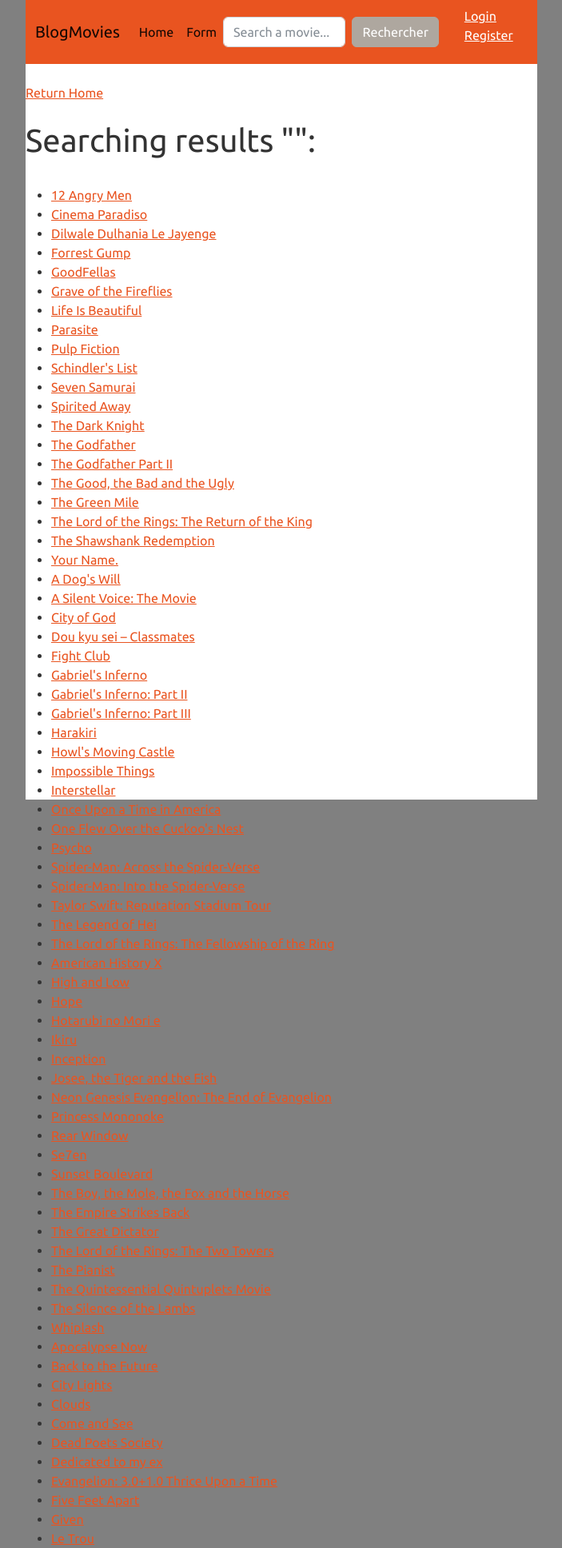
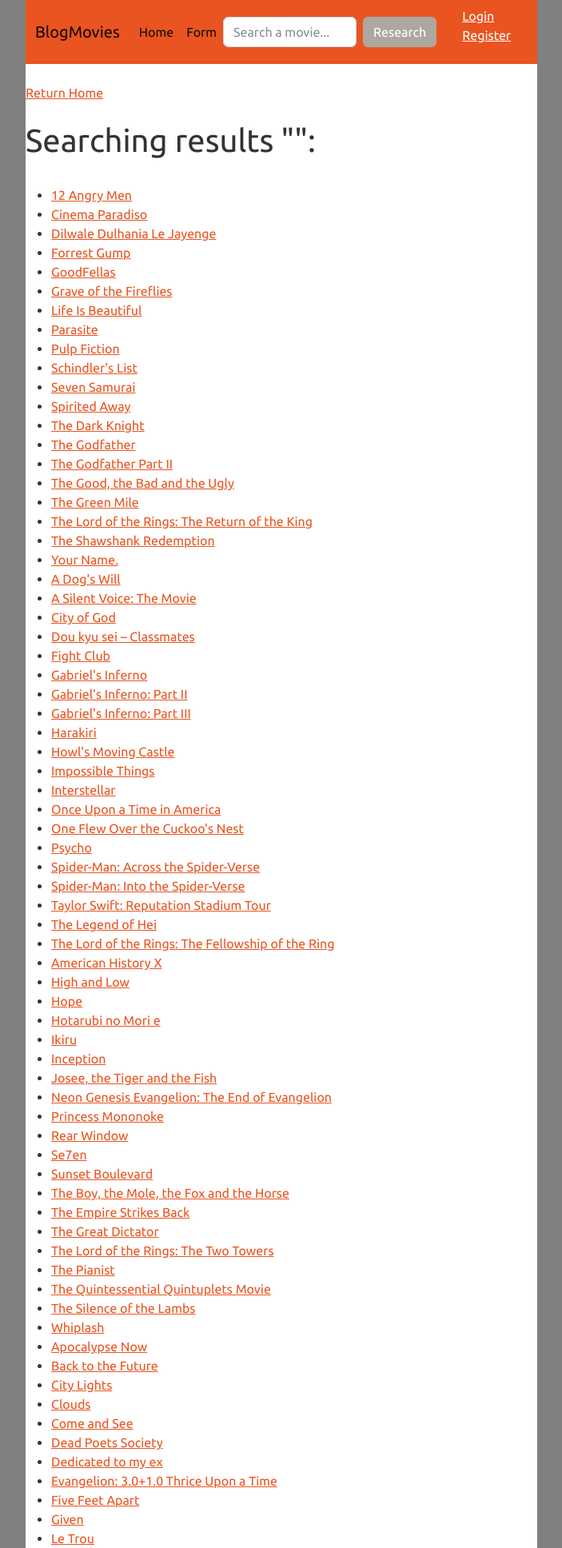
Before and after one commit to chablucas/piscine_projet, a Django app: page /blog/search/ in a window 1280 px wide. Shown: the top 1936 px of the page at 80% size, without its empty margins (288-991 px from the left). Run offline with Django 4.2, Linux system fonts and the light colour scheme; data comes from the database, SQL or seed files in the repository.

Commit message:
dadazdz
ada

```diff
--- a/webtech_project/BlogMovies/static/BlogMovies/stylee.css
+++ b/webtech_project/BlogMovies/static/BlogMovies/stylee.css
@@ -2,7 +2,7 @@
 
 body {
     margin: 0% 25%;
-    height: 1000px;
+    min-height: 1080px;
 }
 
 html{
--- a/webtech_project/BlogMovies/templates/BlogMovies/search_results.html
+++ b/webtech_project/BlogMovies/templates/BlogMovies/search_results.html
@@ -11,7 +11,7 @@
     {% if results %}
         <ul>
             {% for post in results %}
-                <li><a href="{% url 'post_details' %}">{{ post.title }}</a></li>
+                <li><a href="{% url 'post_details' parameter_value=post.title %}">{{ post.title }}</a></li>
             {% endfor %}
         </ul>
     {% else %}
--- a/webtech_project/BlogMovies/templates/base.html
+++ b/webtech_project/BlogMovies/templates/base.html
@@ -33,7 +33,7 @@
                     </ul>
                     <form class="d-flex" method="GET" action="{% url 'search_view' %}">
                       <input class="form-control me-sm-2" type="text" name="q" placeholder="Search a movie...">
-                      <button class="btn btn-secondary my-2 my-sm-0" type="submit">Rechercher</button>
+                      <button class="btn btn-secondary my-2 my-sm-0" type="submit">Research</button>
                     </form>
                     <ul>
                         {% if not user.is_authenticated %}
--- a/webtech_project/BlogMovies/urls.py
+++ b/webtech_project/BlogMovies/urls.py
@@ -1,15 +1,14 @@
 from django.urls import path, include
-from BlogMovies.views_news import pageDisplay, search_view, login_view, register_view, custom_logout, post_details
+from BlogMovies.views_news import page_display, search_view, login_view, register_view, custom_logout, post_details
 from django.contrib.auth.views import LogoutView
 from rest_framework.routers import DefaultRouter
 
 
 urlpatterns = [
-    path('', pageDisplay, name='blog_page'),
+    path('', page_display, name='blog_page'),
     path('search/', search_view, name='search_view'),
     path('login/', login_view, name='login_view'),
     path('register/', register_view, name='register_view'),
     path('logout/', custom_logout, name='logout'),
     path('post/<str:parameter_value>/', post_details, name='post_details'),
-
 ]
--- a/webtech_project/BlogMovies/views_news.py
+++ b/webtech_project/BlogMovies/views_news.py
@@ -11,9 +11,9 @@ from .forms import UserRegistrationForm, UserLoginForm
 # Create your views here.
 #request => response
 
-def pageDisplay(request):
+def page_display(request):
     title = 'Movies Blog'
-    article = Post.objects.all()[:30]
+    article = Post.objects.all()[:40]
     username = request.user.username if request.user.is_authenticated else None
     context = {
         'article': article,
@@ -21,7 +21,7 @@ def pageDisplay(request):
         'name': 'WEBTECH',
         'username': username,
     }
-    return render(request, 'BlogMovies/news_list.html', context)
+    return render(request, 'BlogMovies/home_page.html', context)
     #template = loader.get_template('blog/article_list.html')
     #return HttpResponse(template.render({}, request))
 
```
Also changed, not shown: webtech_project/BlogMovies/templates/BlogMovies/home_page.html (renamed from webtech_project/BlogMovies/templates/BlogMovies/news_list.html).
